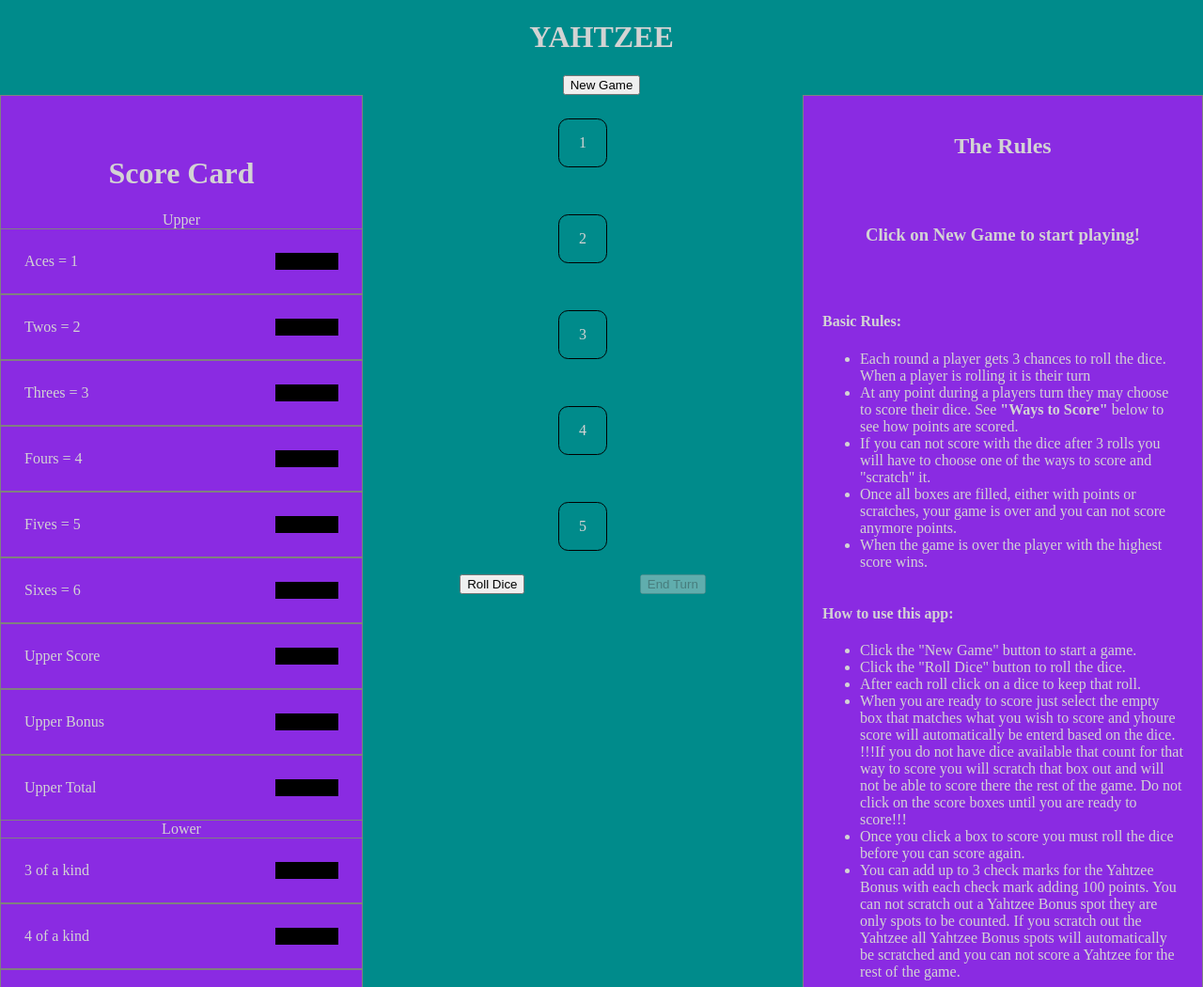
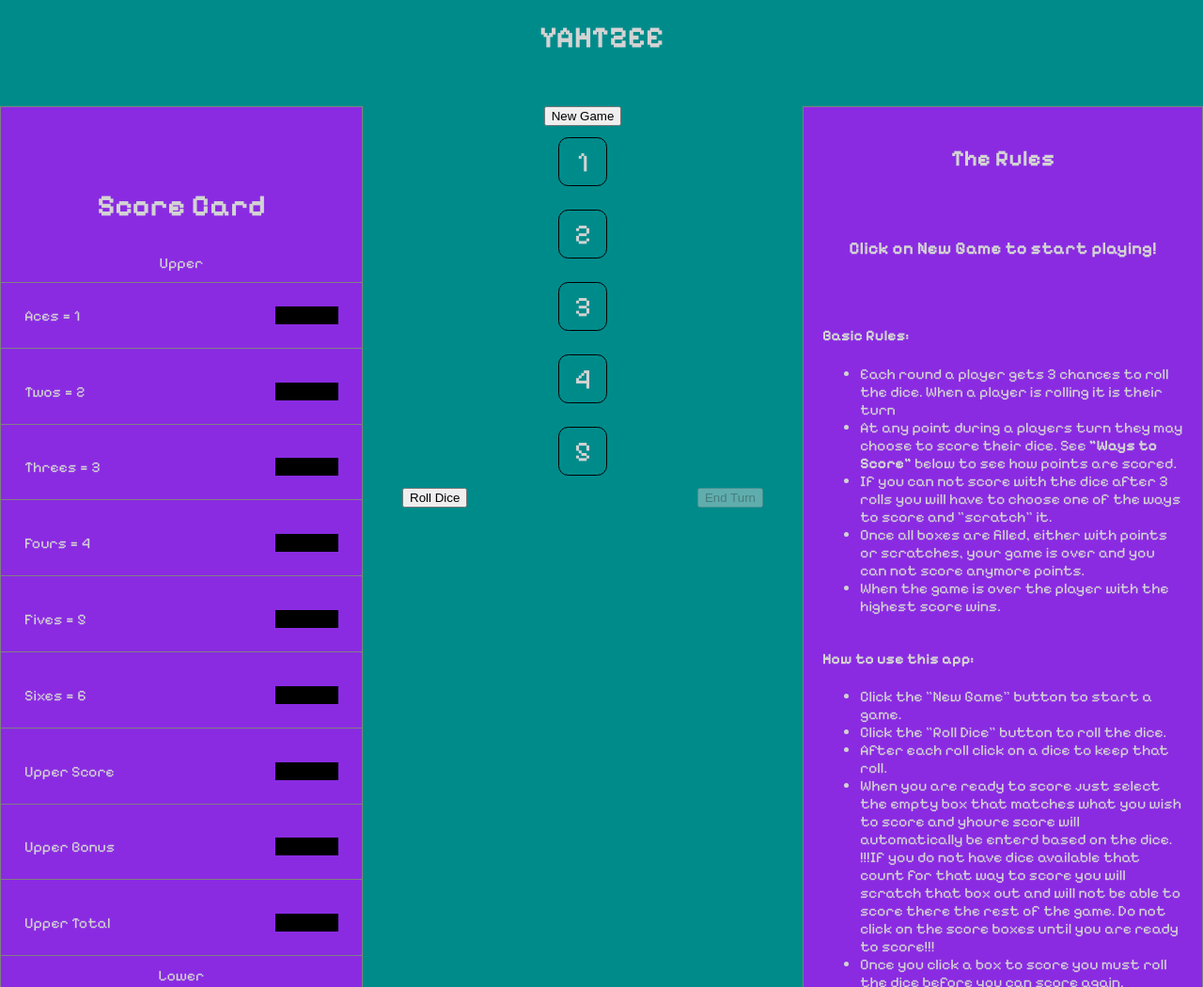
Before and after one commit to SscottK/game-of-yahtzee, a plain HTML site: page index.html in a window 1280 px wide. Shown: the top 1050 px of the page at 94% size. Drawn offline with Linux system fonts and the light colour scheme.

Commit message:
added styling, All scoring works

```diff
--- a/css/style.css
+++ b/css/style.css
@@ -1,7 +1,20 @@
+/* // <uniquifier>: Use a unique and descriptive class name
+// <weight>: Use a value from 400 to 700
+
+.pixelify-sans-<uniquifier> {
+  font-family: "Pixelify Sans", sans-serif;
+  font-optical-sizing: auto;
+  font-weight: <weight>;
+  font-style: normal;
+} */
+
 body {
+    font-family: "Pixelify Sans", sans-serif;
+
     margin: 0;
     background-color: darkcyan;
     color: lightgray;
+    /* font-weight: bold; */
 }
 
 #main {
@@ -33,13 +46,16 @@ body {
 
 }
 
-#dice, .upper-section, .lower-section {
+ .upper-section, .lower-section {
     padding: 25px;
     display: flex;
     justify-content: space-between;
-    border-top: 1px solid gray;
     border-bottom: 1px solid gray ;
 
+}
+
+.triples, .aces {
+    border-top: 1px solid gray;
 }
 
 
@@ -65,15 +81,20 @@ body {
     text-align: left;
 }
 
-#game-settings {
-    text-align: center;
+#game-settings, #screen-title {
+   display: flex;
+   flex-direction: column;
+   margin: auto;
+   justify-content: space-around;
+   width: 20%;
+   text-align: center;
 }
 
 #dice-imgs {
     width: 30%;
     display: flex;
     flex-direction: column;
-
+    font-size: 30px;
 
 }
 
@@ -82,18 +103,29 @@ body {
     flex-direction: column;
     justify-content: center;
     text-align: center;
-    margin: 25px auto;
+    margin:12.5px auto;
     width: 50px;
     height: 50px;;
     border: 1px solid black;
     border-radius: 20%;
 }
 
-#bottom-buttons {
+#bottom-buttons, #new-game {
     display: flex;
-    justify-content: space-around;
+    justify-content: space-between;
+
 }
 
 .shown-dice {
     background-color: darkcyan;
 }
+
+#total {
+    border-bottom: 0px;
+}
+
+#new-game {
+
+    text-align: center;
+    margin: 0 auto;
+}
--- a/index.html
+++ b/index.html
@@ -5,12 +5,14 @@
     <meta name="viewport" content="width=device-width, initial-scale=1.0">
     <script defer src="./js/app.js"></script>
     <link rel="stylesheet" href="./css/style.css">
+    <link rel="preconnect" href="https://fonts.googleapis.com">
+<link rel="preconnect" href="https://fonts.gstatic.com" crossorigin>
+<link href="https://fonts.googleapis.com/css2?family=Pixelify+Sans:wght@400..700&display=swap" rel="stylesheet">
     <title>Yahtzee</title>
 </head>
 <body>
     <div id="game-settings">
         <p id="screen-title"><h1>YAHTZEE</h1></p>
-        <button type="button" id="new-game">New Game</button>
     </div>
    <div>
     <div id="main">
@@ -18,7 +20,7 @@
             <h1 id="win-loss-message"></h1>
             <h1>Score Card</h1>
             <div>Upper</div>
-            <div class="upper-section" id="dice">Aces = 1<div class="score-box" id="aces-score"></div></div>
+            <div class="upper-section aces" id="dice">Aces = 1<div class="score-box" id="aces-score"></div></div>
             <div class="upper-section" id="dice">Twos = 2<div class="score-box" id="twos-score"></div></div>
             <div class="upper-section" id="dice">Threes = 3<div class="score-box" id="threes-score"></div></div>
             <div class="upper-section" id="dice">Fours = 4<div class="score-box" id="fours-score"></div></div>
@@ -28,8 +30,8 @@
             <div class="upper-section" id="upper-bonus">Upper Bonus<div class="score-box" id="bonus"></div></div>
             <div class="upper-section" id="upper-totals">Upper Total<div class="score-box" id="upper-total"></div></div>
             <div>Lower</div>
-            <div class="lower-section" id="dice">3 of a kind<div class="score-box multiples" id="three-kind-score"></div></div>
-            <div class="lower-section" id="dice">4 of a kind<div class="score-box multiples" id="four-kind-score"></div></div>
+            <div class="lower-section triples" id="dice">3 of a kind<div class="score-box" id="three-kind-score"></div></div>
+            <div class="lower-section" id="dice">4 of a kind<div class="score-box" id="four-kind-score"></div></div>
             <div class="lower-section" id="dice">Full House<div class="score-box" id="full-house"></div></div>
             <div class="lower-section" id="dice">Small Straight<div class="score-box" id="small-straight"></div></div>
             <div class="lower-section" id="dice">Large Straight<div class="score-box" id="large-straight"></div></div>
@@ -41,6 +43,7 @@
             <div class="lower-section" id="total">Total Score<div class="score-box" id="totals"></div></div>
         </div>
         <div id="dice-imgs">
+            <button type="button" id="new-game">New Game</button>
            <div class="shown-dice" id="dice-first">1</div>
            <div class="shown-dice" id="dice-second">2</div>
            <div class="shown-dice" id="dice-third">3</div>
--- a/js/app.js
+++ b/js/app.js
@@ -50,7 +50,7 @@ const init = () => {
   upperTotal = 0;
   upperScore = 0;
   lowerScore = 0;
-  roundsRemaining = 16;
+  roundsRemaining = 13;
   gameOver = false;
   totalScore = 0;
   rollCount = 3;
@@ -151,6 +151,7 @@ const changeDiceColor = () => {
   diceImgEls.forEach((el) => {
     if (el.className.match("keeping")) {
       el.style.backgroundColor = "red";
+
     } else {
       el.style.backgroundColor = "darkcyan";
     }
@@ -159,7 +160,6 @@ const changeDiceColor = () => {
 
 const fullHouse = (event) => {
   let sortedDice = keptDice.sort();
-  if (sortedDice[0] !== sortedDice[4]) {
     if (
       event.target.id === "full-house" &&
         (sortedDice[0] === sortedDice[2] &&
@@ -173,7 +173,7 @@ const fullHouse = (event) => {
     } else if (event.target.id === "full-house") {
       fullHouseEl.textContent = 0;
     }
-  }
+
 };
 
 const diceTotal = (event) => {
@@ -283,9 +283,10 @@ const threeOfAKind = (event) => {
 const fourOfAKind = (event) => {
   diceSum = 0;
   let sortedDices = keptDice.sort();
+  if (event.target.id === "four-kind-score") {
   keptDice.forEach((dice) => {
     if (
-      (event.target.id === "four-kind-score" &&
+      (
         sortedDices[0] === sortedDices[1] &&
         sortedDices[0] === sortedDices[2] &&
         sortedDices[0] === sortedDices[3]) ||
@@ -300,6 +301,7 @@ const fourOfAKind = (event) => {
       event.target.textContent = 0;
     }
   });
+}
   lowerScore += diceSum;
   totalScore += diceSum;
 };
```
